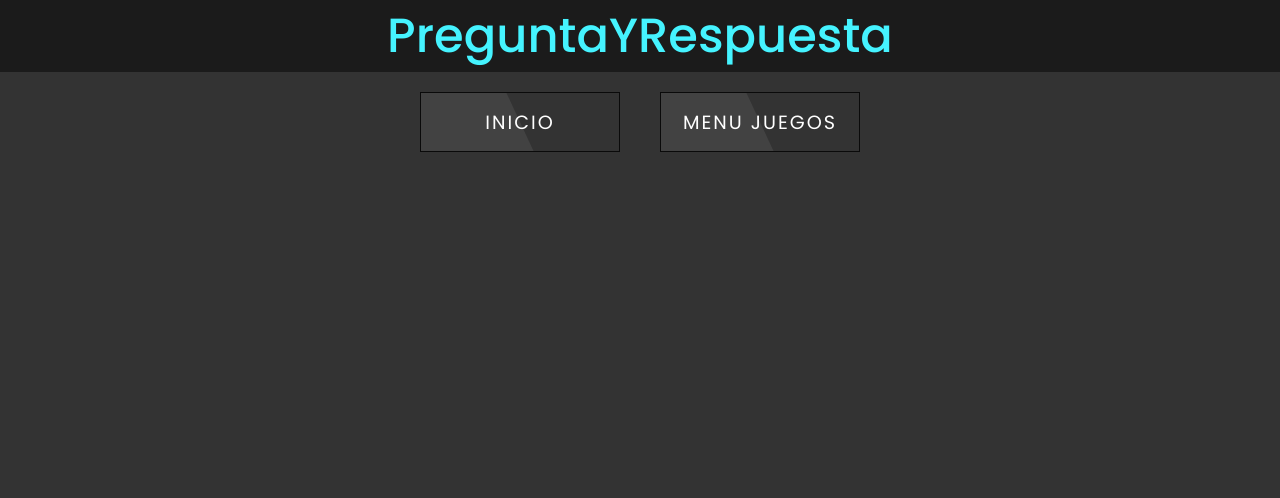
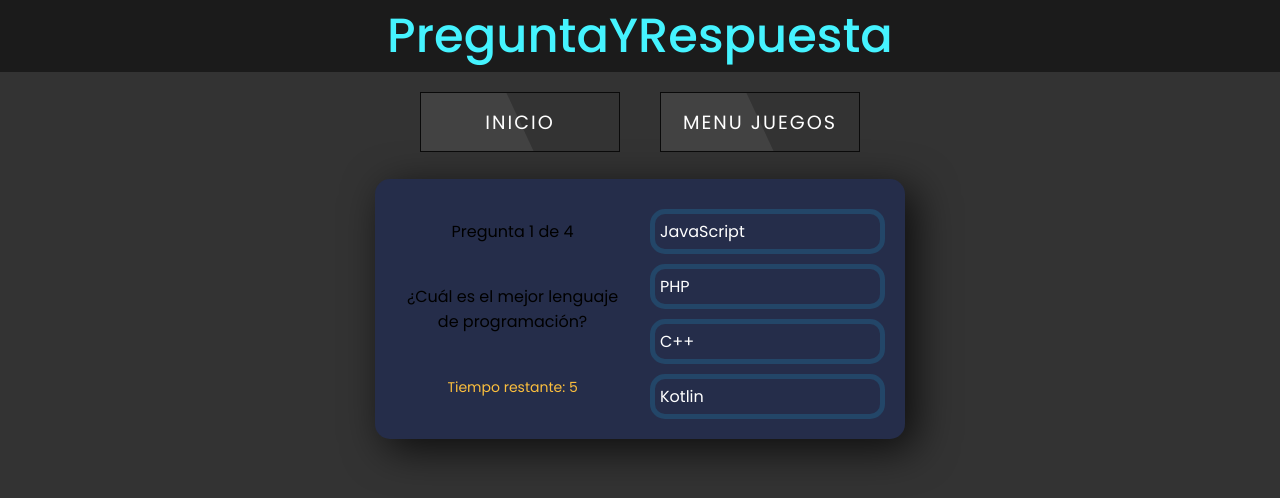
Before and after one commit to MaxAbelMamani/ProyectoFinalFPW_Grupo14, a React (Vite) app: page /PreguntaYRespuesta in a window 1280 px wide. Shown: the top 498 px of the page. Built offline with nearby package versions, Linux system fonts and the light colour scheme.

Commit message:
Prueba de ruleta loka

```diff
--- /dev/null
+++ b/src/Components/GamePreguntaYRespuesta/GamePreguntaYRespuesta.css
@@ -0,0 +1,121 @@
+* {
+    font-family: "Gill Sans", "Gill Sans MT", Calibri, "Trebuchet MS", sans-serif;
+  }
+
+  .container__game{
+    display: flex;
+    justify-content: center;
+    align-items: center;
+    flex-direction:column;
+    width: 100vw;
+  }
+
+  .PreguntaYRespuesta {
+    background-color: #252d4a;
+    max-width: 650px;
+    min-width: 450px;
+    height: min-content;
+    min-height: 200px;
+    border-radius: 15px;
+    padding: 20px;
+    box-shadow: 10px 10px 42px 0px rgba(0, 0, 0, 0.75);
+    display: flex;
+    justify-content: center;
+    margin: 0;
+
+;
+
+  }
+
+  /* PREGUNTAS */
+  .lado-izquierdo {
+    width: 100%;
+    position: relative;
+    display: flex;
+    flex-direction: column;
+    justify-content: space-around;
+  }
+
+  .pregunta-numero {
+    margin-bottom: 20px;
+  }
+
+  .pregunta-numero span {
+    font-size: 28px;
+  }
+
+  .pregunta-titulo {
+    margin-bottom: 12px;
+  }
+
+  .lado-derecho {
+    width: 100%;
+    display: flex;
+    flex-direction: column;
+    justify-content: space-between;
+    margin-left: 20px;
+  }
+
+  /* FINALIZADO */
+  .juego-terminado {
+    display: flex;
+    flex-direction: column;
+    justify-content: space-evenly;
+    font-size: 24px;
+    align-items: center;
+  }
+
+  /* GRAL */
+  button {
+    width: 100%;
+    font-size: 16px;
+    color: #ffffff;
+    background-color: #252d4a;
+    border-radius: 15px;
+    display: flex;
+    padding: 5px;
+    justify-content: flex-start;
+    align-items: center;
+    border: 5px solid #234668;
+    cursor: pointer;
+    margin-top: 10px;
+  }
+
+  .tiempo-restante {
+    font-size: 14px;
+    color: #fcbf3d;
+    margin-bottom: 20px;
+  }
+
+  .correct,
+  .correct:hover {
+    background-color: #2f922f;
+  }
+
+  .incorrect,
+  .incorrect:hover {
+    background-color: #ff3333;
+  }
+
+  .btns-container {
+    display: flex;
+    justify-content: space-evenly;
+  }
+
+  button:hover {
+    background-color: #234668;
+  }
+
+  button[disabled] {
+    background-color: #555e7d;
+    color: #ffffff;
+    cursor: not-allowed;
+  }
+
+  button:focus {
+    outline: none;
+  }
+
+  button svg {
+    margin-right: 5px;
+  }
--- a/src/Components/GamePreguntaYRespuesta/PreguntaYRespuesta.jsx
+++ b/src/Components/GamePreguntaYRespuesta/PreguntaYRespuesta.jsx
@@ -1,15 +1,169 @@
 import React from 'react'
 import { Link } from 'react-router-dom'
+import preguntas from "./preguntas";
+import { useState, useEffect } from "react";
+
+import '../GamePreguntaYRespuesta/GamePreguntaYRespuesta.css'
 
 export default function PreguntaYRespuesta() {
+
+  const [preguntaActual, setPreguntaActual] = useState(0);
+  const [puntuación, setPuntuación] = useState(0);
+  const [isFinished, setIsFinished] = useState(false);
+  const [tiempoRestante, setTiempoRestante] = useState(10);
+  const [areDisabled, setAreDisabled] = useState(false);
+  const [answersShown, setAnswersShown] = useState(false);
+
+  function handleAnswerSubmit(isCorrect, e) {
+    // añadir puntuación
+    if (isCorrect) setPuntuación(puntuación + 1);
+    // añadir estilos de pregunta
+    e.target.classList.add(isCorrect ? "correct" : "incorrect");
+    // cambiar a la siguiente pregunta
+
+    setTimeout(() => {
+      if (preguntaActual === preguntas.length - 1) {
+        setIsFinished(true);
+      } else {
+        setPreguntaActual(preguntaActual + 1);
+        setTiempoRestante(10);
+      }
+    }, 1500);
+  }
+
+  useEffect(() => {
+    const intervalo = setInterval(() => {
+      if (tiempoRestante > 0) setTiempoRestante((prev) => prev - 1);
+      if (tiempoRestante === 0) setAreDisabled(true);
+    }, 1000);
+
+    return () => clearInterval(intervalo);
+  }, [tiempoRestante]);
+
+  if (isFinished)
+    return (
+      <div className='container__game'>
+        <h1 className='title'>PreguntaYRespuesta</h1>
+        <div>
+        <Link className='btn' to={"/"}><span>Inicio</span></Link>
+        <Link className='btn' to={"/MenuGames"}><span>Menu Juegos</span></Link>
+        </div>
+      <main className="PreguntaYRespuesta">
+        <div className="juego-terminado">
+          <span>
+            {" "}
+            Obtuviste {puntuación} de {preguntas.length}{" "}
+          </span>
+          <button onClick={() => (window.location.href = "PreguntaYRespuesta")}>
+            {" "}
+            Volver a jugar
+          </button>
+          <button
+            onClick={() => {
+              setIsFinished(false);
+              setAnswersShown(true);
+              setPreguntaActual(0);
+            }}
+          >
+            Ver respuestas
+          </button>
+        </div>
+      </main>
+      </div>
+    );
+
+    if (answersShown)
+    return (
+      <div className='container__game'>
+        <h1 className='title'>PreguntaYRespuesta</h1>
+        <div>
+        <Link className='btn' to={"/"}><span>Inicio</span></Link>
+        <Link className='btn' to={"/MenuGames"}><span>Menu Juegos</span></Link>
+        </div>
+      <main className="PreguntaYRespuesta">
+        <div className="lado-izquierdo">
+          <div className="numero-pregunta">
+            <span> Pregunta {preguntaActual + 1} de</span> {preguntas.length}
+          </div>
+          <div className="titulo-pregunta">
+            {preguntas[preguntaActual].titulo}
+          </div>
+          <div>
+            {
+              preguntas[preguntaActual].opciones.filter(
+                (opcion) => opcion.isCorrect
+              )[0].textoRespuesta
+            }
+          </div>
+          <button
+            onClick={() => {
+              if (preguntaActual === preguntas.length - 1) {
+                window.location.href = "/";
+              } else {
+                setPreguntaActual(preguntaActual + 1);
+              }
+            }}
+          >
+            {preguntaActual === preguntas.length - 1
+              ? "Volver a jugar"
+              : "Siguiente"}
+          </button>
+        </div>
+      </main>
+      </div>
+    );
+
   return (
     <div className='container__game'>
         <h1 className='title'>PreguntaYRespuesta</h1>
-        <div className='game'>
-
-        </div>
+        <div>
         <Link className='btn' to={"/"}><span>Inicio</span></Link>
         <Link className='btn' to={"/MenuGames"}><span>Menu Juegos</span></Link>
+        </div>
+
+        <main className="PreguntaYRespuesta">
+      <div className="lado-izquierdo">
+        <div className="numero-pregunta">
+          <span> Pregunta {preguntaActual + 1} de</span> {preguntas.length}
+        </div>
+        <div className="titulo-pregunta">
+          {preguntas[preguntaActual].titulo}
+        </div>
+        <div>
+          {!areDisabled ? (
+            <span className="tiempo-restante">
+              Tiempo restante: {tiempoRestante}{" "}
+            </span>
+          ) : (
+            <button
+              onClick={() => {
+                setTiempoRestante(10);
+                setAreDisabled(false);
+                if (preguntaActual === preguntas.length - 1) {
+                  setIsFinished(true);
+                } else {
+                  setPreguntaActual(preguntaActual + 1);
+                }
+              }}
+            >
+              Continuar
+            </button>
+          )}
+        </div>
+      </div>
+      <div className="lado-derecho">
+        {preguntas[preguntaActual].opciones.map((respuesta) => (
+          <button
+            disabled={areDisabled}
+            key={respuesta.textoRespuesta}
+            onClick={(e) => handleAnswerSubmit(respuesta.isCorrect, e)}
+          >
+            {respuesta.textoRespuesta}
+          </button>
+        ))}
+      </div>
+    </main>
+
     </div>
   )
 }
--- /dev/null
+++ b/src/Components/GamePreguntaYRespuesta/preguntas.jsx
@@ -0,0 +1,40 @@
+const preguntas = [
+    {
+      titulo: "¿Cuál es el mejor lenguaje de programación?",
+      opciones: [
+        { textoRespuesta: "JavaScript", isCorrect: true },
+        { textoRespuesta: "PHP", isCorrect: false },
+        { textoRespuesta: "C++", isCorrect: false },
+        { textoRespuesta: "Kotlin", isCorrect: false },
+      ],
+    },
+    {
+      titulo: "Con las Clases virtuales aprendes...?",
+      opciones: [
+        { textoRespuesta: "no entiendo ", isCorrect: false },
+        { textoRespuesta: "si entiendo ", isCorrect: true },
+        { textoRespuesta: "sin gracia :v", isCorrect: false },
+        { textoRespuesta: "sin código", isCorrect: false },
+      ],
+    },
+    {
+      titulo: "¿Cuánto es `11`+ 1 en JavaScript?",
+      opciones: [
+        { textoRespuesta: "111", isCorrect: true },
+        { textoRespuesta: "12", isCorrect: false },
+        { textoRespuesta: "Syntax Error", isCorrect: false },
+        { textoRespuesta: "`11`1", isCorrect: false },
+      ],
+    },
+    {
+      titulo: "¿En qué año fue creado JavaScript?",
+      opciones: [
+        { textoRespuesta: "1997", isCorrect: false },
+        { textoRespuesta: "2001", isCorrect: false },
+        { textoRespuesta: "1987", isCorrect: false },
+        { textoRespuesta: "1995", isCorrect: true },
+      ],
+    },
+  ];
+
+  export default preguntas;
--- a/src/index.css
+++ b/src/index.css
@@ -31,7 +31,7 @@ body{
     display: inline-block;
     background: #fff;
     margin: 20px;
-    text-align: center;
+
 }
 
 .btn::before,
@@ -82,3 +82,6 @@ body{
     background: rgba(255, 255, 255, 0.075);
     transform: skew(25deg);
 }
+ h1{
+    width: 100%;
+ }
```
Also changed, not shown: src/Components/GamePreguntaYRespuesta/TemaCursada.jsx (added, +12 -0 lines).
